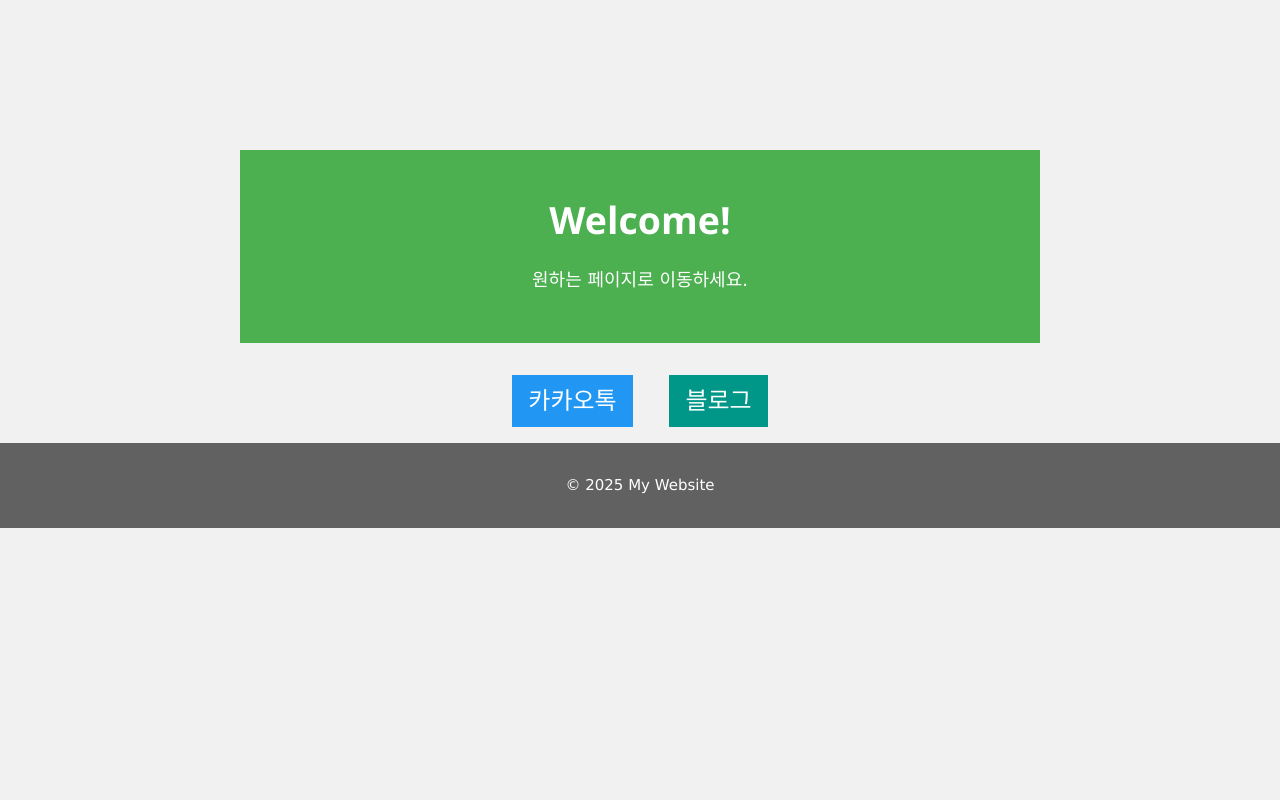
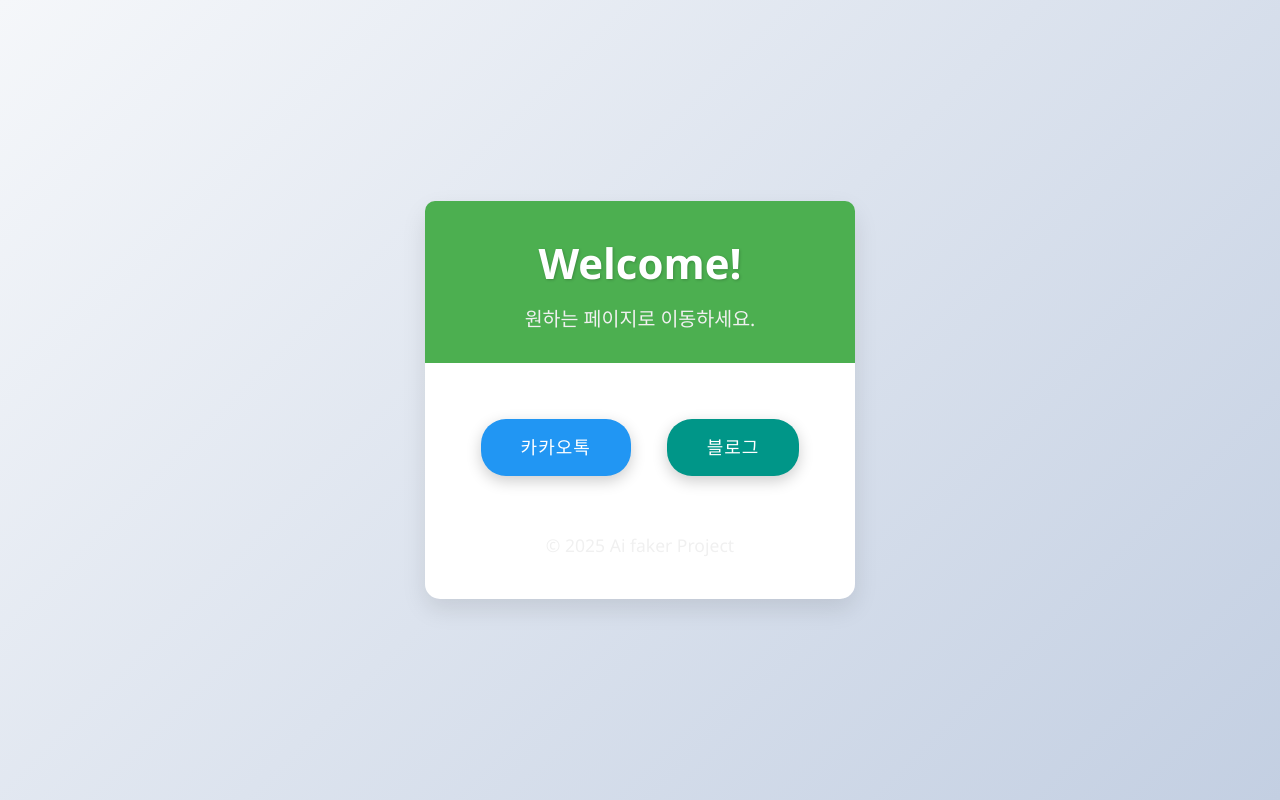
Before and after one commit to hyundairotemai2/AIFAKER, a Flask app: template main_dir/templates/main.html in a window 1280 px wide. Run offline with Flask 3, Linux system fonts and the light colour scheme; the template is opened without the code that fills it, so the values that code supplies are empty.

Commit message:
feat: 블로그 글 삭제 후 리다이렉트 경로 변경 및 불필요한 파일 삭제

```diff
--- a/main_dir/templates/main.html
+++ b/main_dir/templates/main.html
@@ -5,24 +5,88 @@
     <meta name="viewport" content="width=device-width, initial-scale=1.0">
     <title>Welcome</title>
     <link rel="stylesheet" href="https://www.w3schools.com/w3css/4/w3.css">
+    <style>
+        body {
+            background: linear-gradient(135deg, #f5f7fa 0%, #c3cfe2 100%);
+            font-family: 'Segoe UI', Tahoma, Geneva, Verdana, sans-serif;
+            height: 100vh;
+            display: flex;
+            justify-content: center;
+            align-items: center;
+            margin: 0;
+        }
+        .container {
+            max-width: 900px;
+            text-align: center;
+            background: white;
+            padding: 40px;
+            border-radius: 15px;
+            box-shadow: 0 10px 25px rgba(0, 0, 0, 0.1);
+        }
+        .header {
+            background: #4CAF50;
+            color: white;
+            padding: 30px;
+            border-radius: 10px 10px 0 0;
+            margin: -40px -40px 30px -40px;
+        }
+        h1 {
+            font-weight: 700;
+            font-size: 2.8em;
+            margin: 0;
+            text-shadow: 1px 1px 3px rgba(0, 0, 0, 0.2);
+        }
+        p {
+            font-size: 1.3em;
+            margin: 10px 0 0;
+            color: #f0f0f0;
+        }
+        .button-container {
+            margin-top: 40px;
+        }
+        .w3-button {
+            padding: 15px 40px;
+            font-size: 1.2em;
+            border-radius: 25px;
+            transition: all 0.3s ease;
+            box-shadow: 0 5px 15px rgba(0, 0, 0, 0.2);
+            text-transform: uppercase;
+            letter-spacing: 1px;
+        }
+        .w3-button:hover {
+            transform: translateY(-3px);
+            box-shadow: 0 8px 20px rgba(0, 0, 0, 0.3);
+        }
+        .w3-blue {
+            background: #2196F3;
+        }
+        .w3-teal {
+            background: #26A69A;
+        }
+        footer {
+            margin-top: 40px;
+            color: #000;
+            font-size: 0.9em;
+        }
+    </style>
 </head>
-<body class="w3-light-grey">
+<body>
 
-<div class="w3-content w3-center" style="max-width:800px; margin-top: 150px;">
-    <header class="w3-container w3-green w3-padding-32">
-        <h1 style="font-weight: bold; font-size: 2.5em;">Welcome!</h1>
-        <p style="font-size: 1.2em;">원하는 페이지로 이동하세요.</p>
+<div class="container">
+    <header class="header w3-container">
+        <h1>Welcome!</h1>
+        <p>원하는 페이지로 이동하세요.</p>
     </header>
 
-    <div class="w3-margin-top">
-        <button class="w3-button w3-blue w3-xlarge w3-margin" onclick="window.location.href='/login'">카카오톡</button>
-        <button class="w3-button w3-teal w3-xlarge w3-margin" onclick="window.location.href='/blog'">블로그</button>
+    <div class="button-container">
+        <button class="w3-button w3-blue w3-margin" onclick="window.location.href='/login'">카카오톡</button>
+        <button class="w3-button w3-teal w3-margin" onclick="window.location.href='/blog'">블로그</button>
     </div>
+
+    <footer class="w3-center">
+        <p>© 2025 Ai faker Project</p>
+    </footer>
 </div>
-
-<footer class="w3-container w3-dark-grey w3-padding-16 w3-center">
-    <p>© 2025 My Website</p>
-</footer>
 
 </body>
 </html>
--- a/main_dir/templates/post_detail.html
+++ b/main_dir/templates/post_detail.html
@@ -77,7 +77,7 @@ function deletePost(postId) {
       .then(response => {
         if (response.ok) {
           alert("글이 삭제되었습니다.");
-          window.location.href = '/';
+          window.location.href = '/blog';
         } else {
           alert("삭제에 실패했습니다.");
         }
```
Also changed, not shown: main_dir/templates/write copy.html (deleted, +0 -81 lines), main_dir/static/uploads/salmon.jpg (added).
